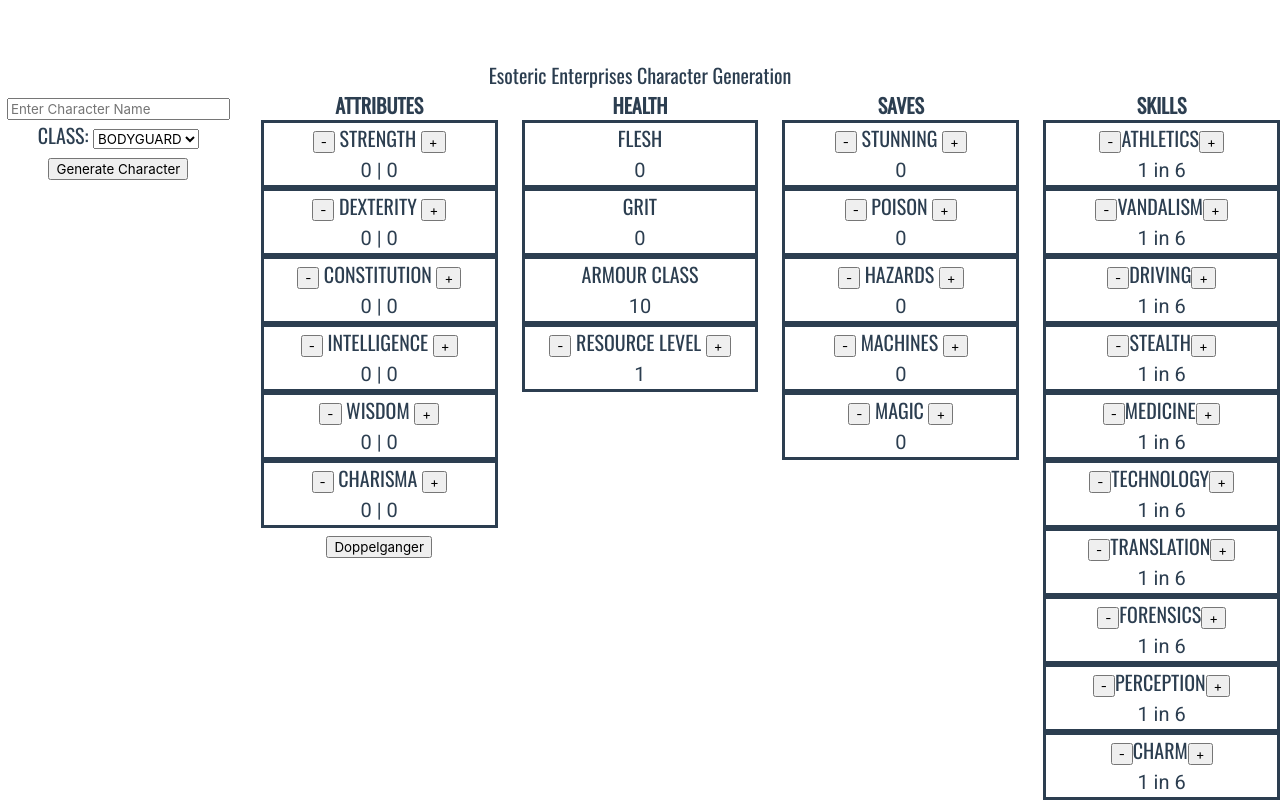
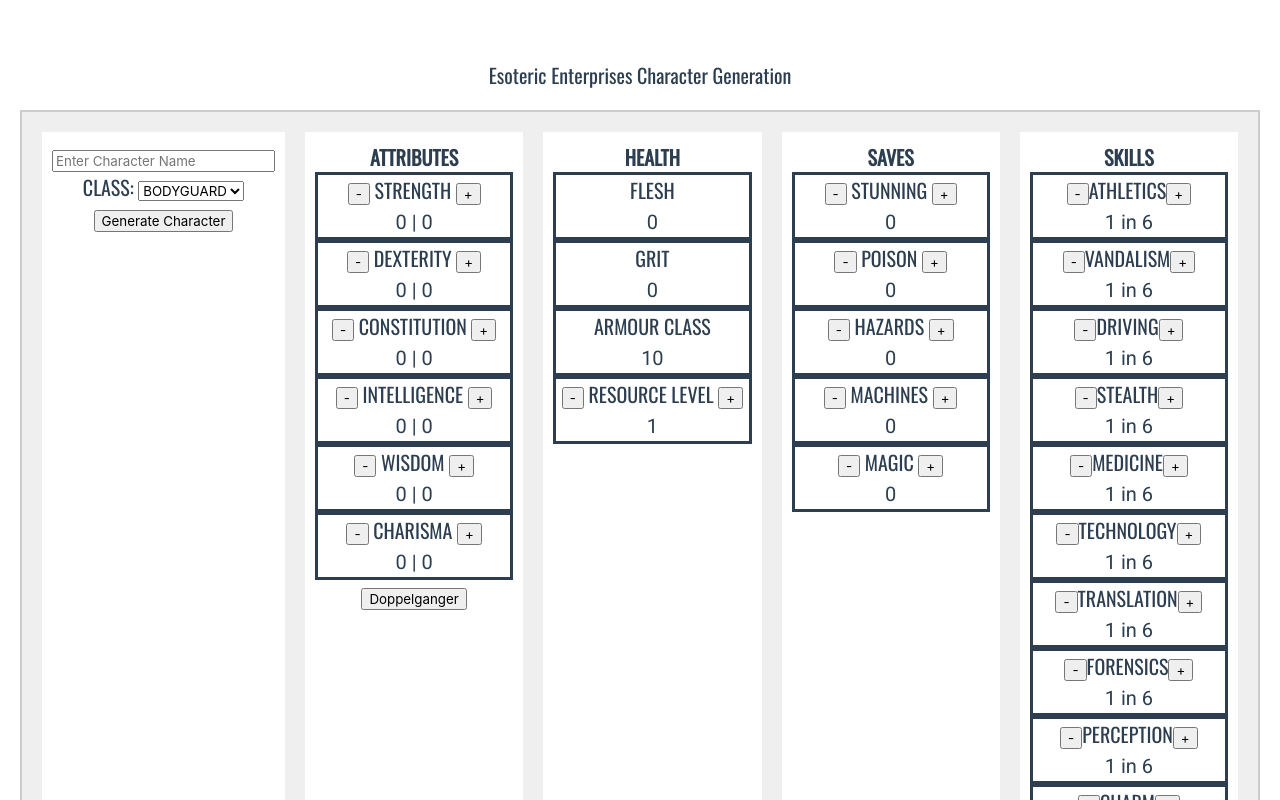
Before and after one commit to alpersad/EEcharacterGen, a Vue app: page / in a window 1280 px wide. Shown: the top 800 px of the page. Built offline with nearby package versions, Linux system fonts and the light colour scheme; a web font is replaced by a local one.

Commit message:
updated columns css

```diff
--- a/src/components/Character.vue
+++ b/src/components/Character.vue
@@ -445,4 +445,15 @@ export default {
 </script>
 
 <style scoped>
+.columns {
+  border: 2px solid #ccc;
+  margin: 20px;
+  padding: 10px;
+  background: #efefef;
+}
+.column {
+  padding: 10px;
+  background: #fff;
+  margin: 10px;
+}
 </style>
```
